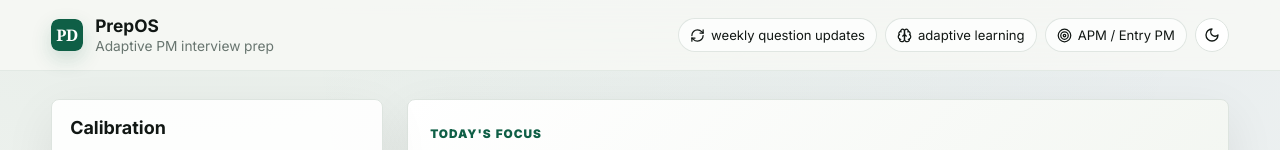
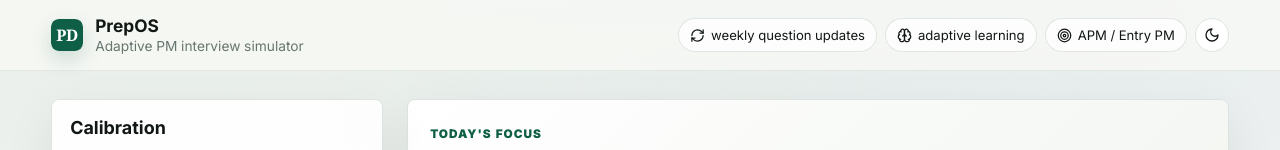
Before and after one commit to hellopriyankapm-dotcom/PM-Interview-PrepOS, a Next.js app: page /app in a window 1280 px wide. Shown: the top 150 px of the page. Built offline with nearby package versions, Linux system fonts and the light colour scheme.

Commit message:
chore(brand): topbar tagline 'Adaptive PM interview simulator'
https://claude.ai/code/session_01PD2eLP58jNg68rggaEfqYG

```diff
--- a/components/PrepOSApp.tsx
+++ b/components/PrepOSApp.tsx
@@ -207,7 +207,7 @@ export default function PrepOSApp() {
           <Logo size={32} />
           <div>
             <h1>PrepOS</h1>
-            <p>Adaptive PM interview prep</p>
+            <p>Adaptive PM interview simulator</p>
           </div>
         </Link>
         <div className="status-strip" aria-label="PrepOS status">
```
